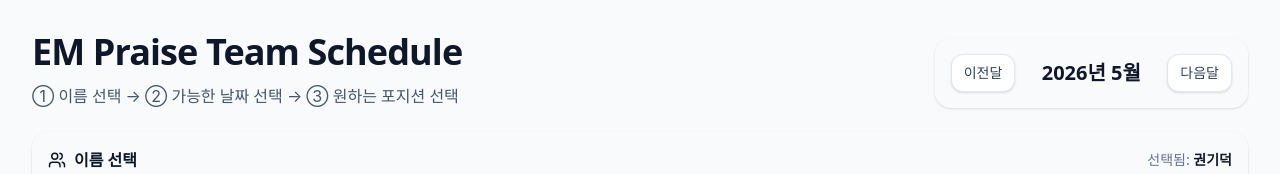
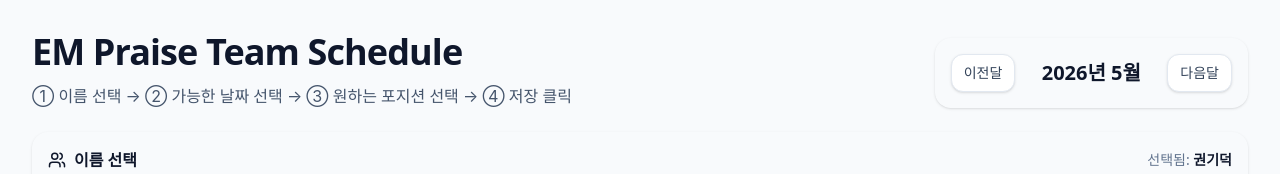
Before and after one commit to ChangjunChrisLee/em-praise-team-schedule, a React (Vite) app: page / in a window 1280 px wide. Shown: the top 174 px of the page. Built offline with nearby package versions, Linux system fonts and the light colour scheme.

Commit message:
문구 수정

```diff
--- a/src/App.jsx
+++ b/src/App.jsx
@@ -220,7 +220,7 @@ export default function App() {
         <motion.div initial={{ opacity: 0, y: 12 }} animate={{ opacity: 1, y: 0 }} className="flex flex-col gap-4 md:flex-row md:items-end md:justify-between">
           <div>
             <h1 className="text-3xl font-bold tracking-tight md:text-4xl">EM Praise Team Schedule</h1>
-            <p className="mt-3 text-base text-slate-600">① 이름 선택 → ② 가능한 날짜 선택 → ③ 원하는 포지션 선택</p>
+            <p className="mt-3 text-base text-slate-600">① 이름 선택 → ② 가능한 날짜 선택 → ③ 원하는 포지션 선택 → ④ 저장 클릭</p>
           </div>
           <Card className="rounded-2xl border-none shadow-sm">
             <CardContent className="flex items-center gap-3 p-4">
```
